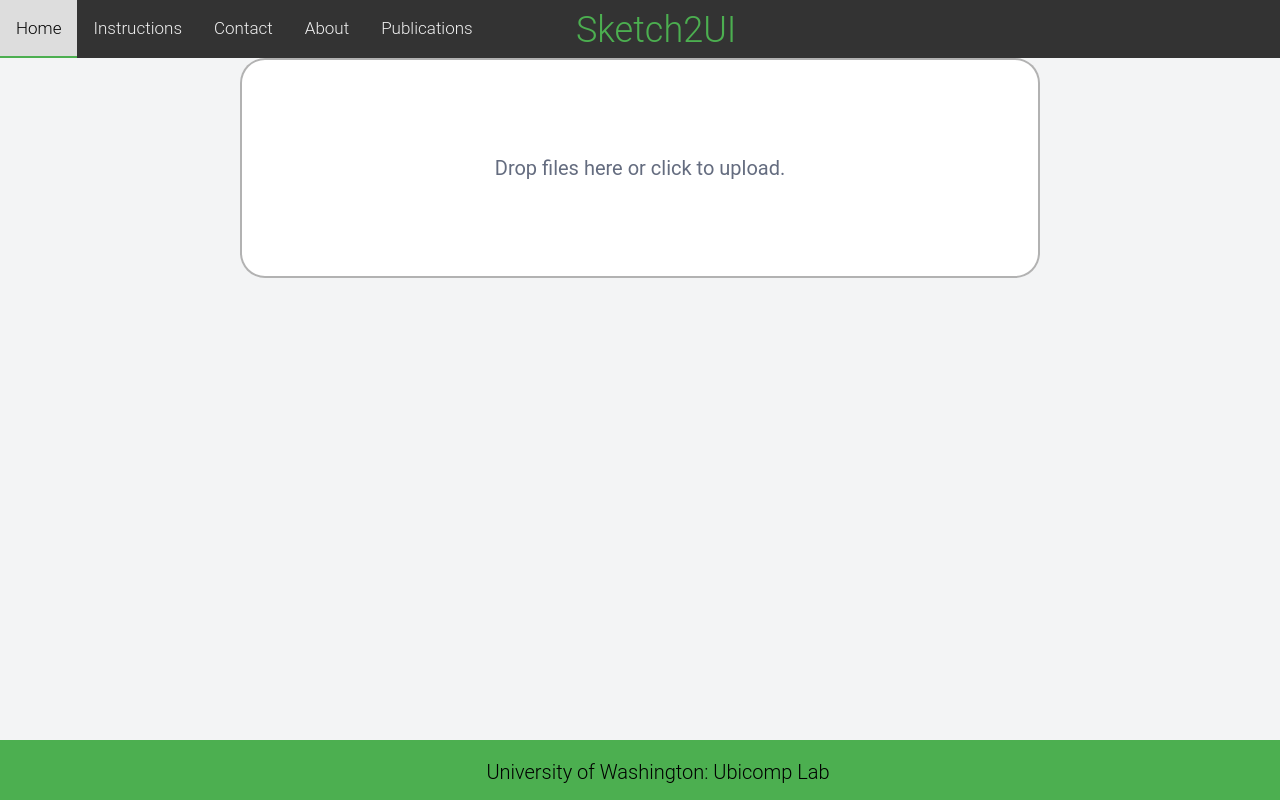
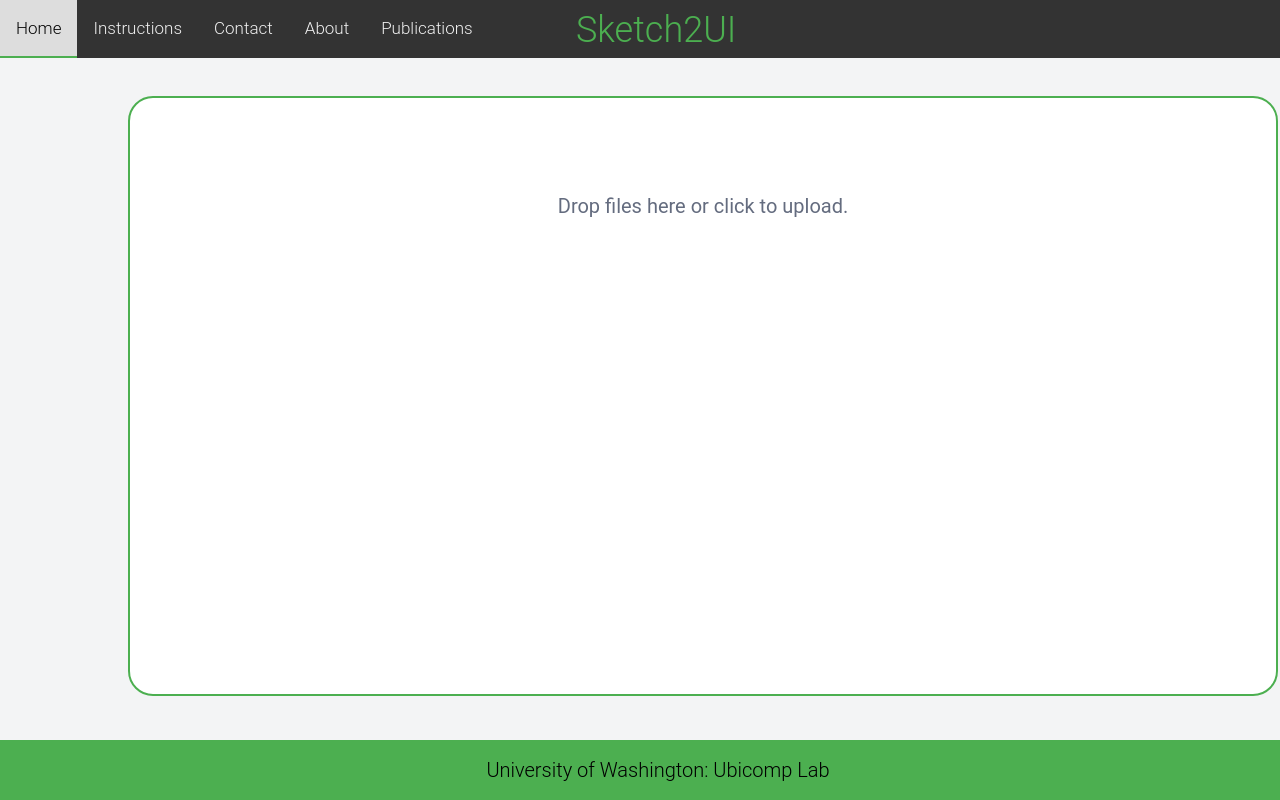
Before and after one commit to eashvere/sketch2UI, a Flask app: page / in a window 1280 px wide. Run offline with Flask 2, Linux system fonts and the light colour scheme; parts of the project's set-up code (start-up, migrations or seed data) failed here and were passed over; some libraries are stand-ins or nearby versions.

Commit message:
Updated Documentation

```diff
--- a/deploy/run_pytorch_server.py
+++ b/deploy/run_pytorch_server.py
@@ -28,6 +28,8 @@
 
 # initialize our Flask application, Redis server, and Keras model
 app = flask.Flask(__name__)
+
+app.config['ENV'] = 'development'
 db = redis.StrictRedis(host=settings.REDIS_HOST, port=settings.REDIS_PORT, db=settings.REDIS_DB)
 
 def prepare_image(image, target):
--- a/webapp/app.py
+++ b/webapp/app.py
@@ -4,11 +4,13 @@
 import os
 import io
 import xml.etree.cElementTree as ET
-from flask import render_template, request, Flask, redirect, url_for, flash, send_from_directory
+from flask import render_template, request, Flask, redirect, url_for, flash, send_file, send_from_directory
 from werkzeug.utils import secure_filename
 import requests
 import numpy as np
 from visual import create_plot
+import zipfile
+import shutil
 
 UPLOAD_FOLDER = 'var/www/uploads'
 EXTENSIONS = set(['jpg', 'png', 'jpeg'])
@@ -29,6 +31,16 @@
             filename = os.path.join(dirname, filename)
             if os.path.isfile(filename):
                 extra_files.append(filename)
+
+def delete_files():
+    shutil.rmtree("var/www/downloads/json")
+    os.mkdir("var/www/downloads/json")
+    shutil.rmtree("var/www/downloads/xml")
+    os.mkdir("var/www/downloads/xml")
+    shutil.rmtree("var/www/downloads/zip")
+    os.mkdir("var/www/downloads/zip")
+    shutil.rmtree("var/www/uploads")
+    os.mkdir("var/www/uploads")
 
 def predict_result(image_path):
     # Initialize image path
@@ -76,6 +88,31 @@
 def about():
     return render_template('about.html')
 
+app.route("/download_json")
+def jsons():
+    zipf = zipfile.ZipFile('json.zip', mode='w', compression=zipfile.ZIP_DEFLATED)
+    for root, dirs, files in os.walk('/var/www/downloads/json/'):
+        for file in files:
+            print(file)
+            zipf.write('/var/www/downloads/json/'+file)
+    zipf.close()
+    try:
+        return send_from_directory('/', 'json.zip', as_attachment=True)
+    except Exception as e:
+        return str(e)
+
+app.route("/download_xml")
+def xmls():
+    zipf = zipfile.ZipFile('/var/www/downloads/zip/xml.zip', mode='w', compression=zipfile.ZIP_DEFLATED)
+    for root,dirs, files in os.walk('/var/www/downloads/xml/'):
+        for file in files:
+            zipf.write('/var/www/downloads/xml/'+file)
+    zipf.close()
+    try:
+        return send_from_directory('/var/www/downloads/zip', 'xml.zip', as_attachment=True)
+    except Exception as e:
+        return str(e)
+
 @app.route('/predict', methods=['GET', 'POST'])
 def predict():
     #error = None
@@ -90,6 +127,7 @@
             return redirect('/')
         file.filename = 'image.jpg'
         if file and file_allowed(file.filename):
+            delete_files()
             filename = secure_filename(file.filename)
             file_path = os.path.join(app.config['UPLOAD_FOLDER'], filename)
             file.save(file_path)
@@ -98,13 +136,9 @@
             label = np.array(label)
             box = np.array(box)
             png_output = create_plot(label, box, os.path.join(app.config['UPLOAD_FOLDER'], filename))
+            return render_template('result.html', image_data=png_output.decode('utf-8'))
 
-    return render_template('result.html', image_data=png_output.decode('utf-8'))
-
-app.route("/download")
-def download(files):
-    pass
-    #TODO Create this download endpoint!
+    return render_template('result.html')
 
 
 
--- a/webapp/static/css/dropzone.css
+++ b/webapp/static/css/dropzone.css
@@ -529,11 +529,14 @@
 }
 .dropzone, .dropzone * {
     box-sizing: border-box;
-    top: 30%;
 }
 .dropzone {
-    min-height: 150px;
-    border: 2px solid rgba(0, 0, 0, 0.3);
+    position: absolute;
+    top: 12%;
+    left: 10%;
+    height: 600px;
+    width:1150px;
+    border: 2px solid #4CAF50;
     border-radius: 25px;
     background: white;
     padding: 54px 54px;
--- a/webapp/static/css/main.css
+++ b/webapp/static/css/main.css
@@ -150,16 +150,6 @@
     background-color: rgb(56, 126, 58);
 }
 
-.dropzone {
-    top: 500px;
-    background: white;
-    border-radius: 25px;
-    border: 2px solid rgb(56, 126, 58);
-    border-image: none;
-    max-width: 800px;
-    margin-left: auto;
-    margin-right: auto;
-}
 
 #file-input-div {
     position: fixed;
@@ -253,3 +243,12 @@
     top: 85%;
     left: 43%;
 }
+
+#creator {
+    left: 38%;
+    margin-right: auto;
+    margin-left: auto;
+    position: relative;
+    top: 50%;
+    transform: translateY(-50%);
+}
--- a/webapp/templates/about.html
+++ b/webapp/templates/about.html
@@ -34,6 +34,11 @@
     <p>Look at the instructions page for more details on how to submit an image, what ui elements are currently avaliable, and
         download the XML file</p>
 
+
+    <div class="footer">
+        <h4 id="creator">University of Washington: Ubicomp Lab</h4>
+    </div>
+
 </body>
 
 </html>
--- a/webapp/templates/index.html
+++ b/webapp/templates/index.html
@@ -44,8 +44,15 @@
 
         <script>
             Dropzone.autoDiscover = false;
+
+            var myDropzone = new Dropzone('#my-dropzone', {
+                maxFilesize: 3.0,
+                maxFiles: 5,
+                parallelUploads: true,
+            });
+
+
             $(function() {
-                var myDropzone = new Dropzone("#my-dropzone");
                 myDropzone.on("queuecomplete", function(file) {
                     // Called when all files in the queue finish uploading.
                     window.location = "{{ url_for('predict') }}";
@@ -53,7 +60,7 @@
             })
         </script>
         <div class="footer">
-            <h4>University of Washington: Ubicomp Lab</h4>
+            <h4 id="creator">University of Washington: Ubicomp Lab</h4>
         </div>
 </body>
 </html>
--- a/webapp/templates/instruct.html
+++ b/webapp/templates/instruct.html
@@ -47,7 +47,7 @@
             <p>This will open a viewing where you can select files to upload</p>
             <img src='../static/images/browse.png' width="500" height="350">
             <h4>Step 4</h4>
-            <p>his will redirect to another page that will show you the model output</p>
+            <p>This will redirect to another page that will show you the model output</p>
             <img src='../static/images/output.png' width="200" height="200">
         </div>
     </div>
@@ -85,12 +85,12 @@
             <img src='../static/images/TextInput.jpg' width="200" height="200">
             <p>This Class (as shown above) shows what text input would look like in a Sketch Drawing</p>
             <p>The Output is shown below</p>
-            <img src='../static/images/text_input.png' width="200" height="200">
+            <img src='../static/images/text_input.png' width="600" height="200">
             <h4>CheckBox</h4>
             <img src='../static/images/Checkbox.jpg' width="200" height="200">
             <p>This Class (as shown above) shows what a checkbox would look like in a Sketch Drawing</p>
             <p>The Output is shown below</p>
-            <img src='../static/images/checkbox_android.png' width="200" height="200">
+            <img src='../static/images/checkbox_android.png' width="700" height="200">
         </div>
 
     </div>
--- a/webapp/templates/pubs.html
+++ b/webapp/templates/pubs.html
@@ -24,5 +24,8 @@
         </a>
         <div onclick="location.href='/';" style="cursor: pointer;"><h1 class="title">Sketch2UI</h1></div>
     </div>
+    <div class="footer">
+        <h4 id="creator">University of Washington: Ubicomp Lab</h4>
+    </div>
 </body>
 </html>
```
Also changed, not shown: requirements.txt (added, +14 -0 lines), webapp/templates/result.html (+4 -9 lines), webapp/var/www/downloads/json/data.json (deleted, +0 -25 lines), README.md, deploy/README.md, webapp/README.md (added), webapp/var/www/uploads/image.jpg.
